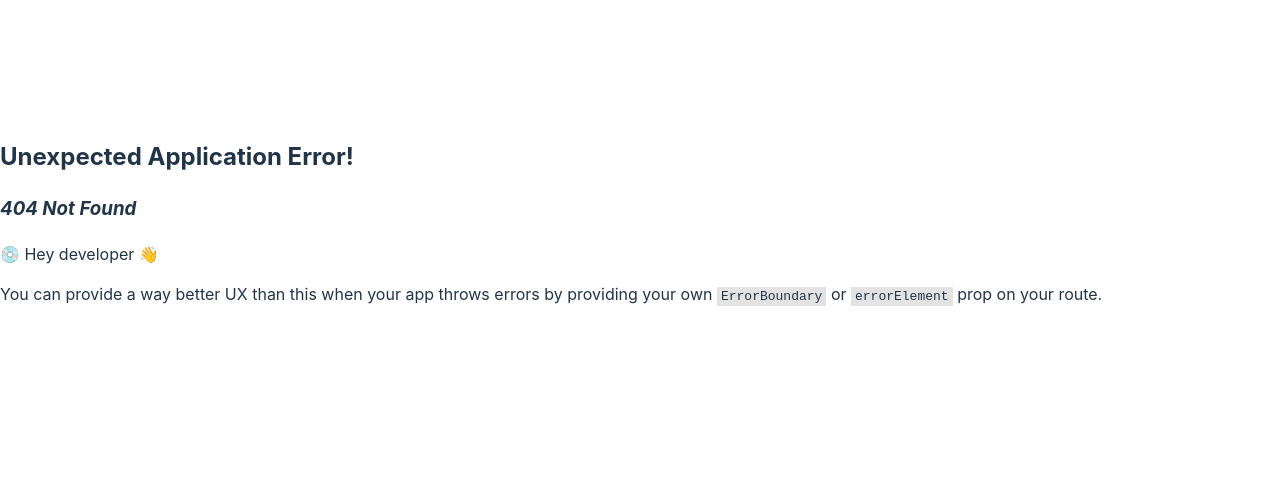
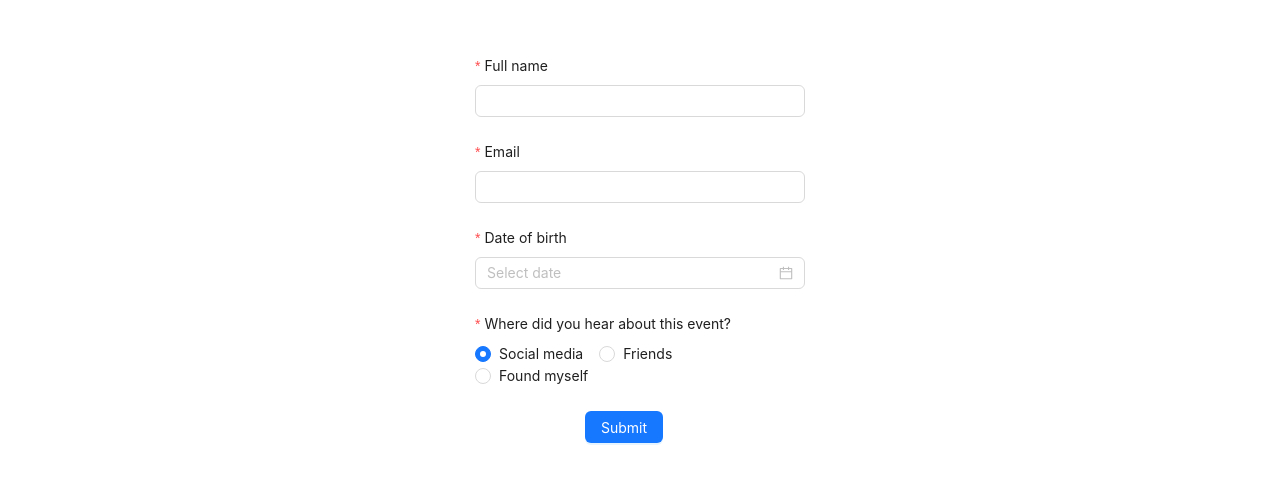
Before and after one commit to Vladimir-Maselskiy/event-app-front, a React (Vite) app: page /register/1 in a window 1280 px wide. Before the commit this address had no page. Shown: the part 179-662 px from the top of the page. Built offline with nearby package versions, Linux system fonts and the light colour scheme.

Commit message:
feat: validate form fields

```diff
--- a/package.json
+++ b/package.json
@@ -13,6 +13,7 @@
     "@ant-design/icons": "^5.3.7",
     "@types/styled-components": "^5.1.34",
     "antd": "^5.17.2",
+    "dayjs": "^1.11.11",
     "react": "^18.2.0",
     "react-dom": "^18.2.0",
     "react-router-dom": "^6.23.1",
--- a/src/App.tsx
+++ b/src/App.tsx
@@ -1,11 +1,13 @@
 import { useEffect, useState } from 'react';
 import { Flex, List, Card } from 'antd';
-import { CardContent } from './CardContent/CardContent';
+import { CardContent } from './components/CardContent/CardContent';
 import { IEvent } from './interfaces/interfaces';
 import { getEvents } from './utils/api';
 
 function App() {
   const [events, setEvents] = useState<IEvent[]>([]);
+
+  console.log('events', events);
 
   useEffect(() => {
     getEvents().then(res => {
--- a/src/CardContent/CardContent.tsx
+++ b/src/components/CardContent/CardContent.tsx
@@ -1,5 +1,5 @@
 import { Divider, Flex, Typography } from 'antd';
-import { IEvent } from '../interfaces/interfaces';
+import { IEvent } from '../../interfaces/interfaces';
 
 interface IProps {
   event: IEvent;
@@ -15,8 +15,8 @@ export const CardContent = ({ event }: IProps) => {
       <p>Organizer: {event.organizer}</p>
       <p>Date: {event.event_date}</p>
       <Flex justify="space-between">
-        <Link href={`/event/${event.id}`}>Register</Link>
-        <Link href={`/event/${event.id}`}>View</Link>
+        <Link href={`/register/${event.id}`}>Register</Link>
+        <Link href={`/view/${event.id}`}>View</Link>
       </Flex>
     </>
   );
--- /dev/null
+++ b/src/components/Register/Register.tsx
@@ -0,0 +1,119 @@
+import type { FormProps } from 'antd';
+import { Button, DatePicker, Flex, Form, Input, Radio } from 'antd';
+import dayjs from 'dayjs';
+
+type FieldType = {
+  username: string;
+  password: string;
+  source: string;
+};
+
+const onFinish: FormProps<FieldType>['onFinish'] = values => {
+  const { username, password, source, birthday } = values;
+  const date = dayjs(birthday).format('YYYY-MM-DD');
+  console.log('date', date);
+  console.log('Success:', values);
+};
+
+const onFinishFailed: FormProps<FieldType>['onFinishFailed'] = errorInfo => {
+  console.log('Failed:', errorInfo);
+};
+
+const dateFormat = 'YYYY-MM-DD';
+
+export const Register = () => {
+  return (
+    <Flex
+      justify="center"
+      align="center"
+      style={{ width: '100vw', height: '100vh', paddingTop: '40px' }}
+    >
+      <Form
+        name="basic"
+        labelCol={{ span: 8 }}
+        wrapperCol={{ span: 16 }}
+        style={{ maxWidth: 600 }}
+        initialValues={{ remember: true }}
+        onFinish={onFinish}
+        onFinishFailed={onFinishFailed}
+        autoComplete="off"
+        layout="vertical"
+      >
+        <Form.Item<FieldType>
+          label="Full name"
+          name="username"
+          rules={[
+            { required: true, message: 'Please input your fullname!' },
+            () => ({
+              validator(_, value) {
+                if (value === '') return Promise.resolve();
+                if (!value) return Promise.reject();
+                const fullname = value.split(' ');
+                if (fullname[0].trim() && fullname[1]?.trim()) {
+                } else {
+                  return Promise.reject(
+                    new Error('Please input your name and surname!')
+                  );
+                }
+                console.log('value', value);
+                return Promise.resolve();
+              },
+            }),
+          ]}
+        >
+          <Input style={{ width: '330px' }} />
+        </Form.Item>
+
+        <Form.Item<FieldType>
+          label="Email"
+          name="password"
+          rules={[
+            {
+              type: 'email',
+              message: 'The input is not valid E-mail!',
+            },
+            {
+              required: true,
+              message: 'Please input your E-mail!',
+            },
+          ]}
+        >
+          <Input style={{ width: '330px' }} />
+        </Form.Item>
+        <Form.Item
+          label="Date of birth"
+          name="birthday"
+          rules={[{ required: true, message: 'Please input your bithday!' }]}
+        >
+          <DatePicker
+            format={{
+              format: 'YYYY-MM-DD',
+              type: 'mask',
+            }}
+            maxDate={dayjs(new Date())}
+            style={{ width: '330px' }}
+          />
+        </Form.Item>
+        <Form.Item<FieldType>
+          label="Where did you hear about this event?"
+          name="source"
+          initialValue="social"
+          required
+          labelCol={{ span: 20 }}
+        >
+          <Radio.Group style={{ width: '330px' }}>
+            <Radio value="social"> Social media </Radio>
+            <Radio value="friends"> Friends </Radio>
+            <Radio value="myself"> Found myself </Radio>
+          </Radio.Group>
+        </Form.Item>
+
+        <Form.Item wrapperCol={{ offset: 8, span: 16 }}>
+          <Button type="primary" htmlType="submit">
+            Submit
+          </Button>
+        </Form.Item>
+      </Form>
+    </Flex>
+  );
+};
```
Also changed, not shown: src/main.tsx (+2 -13 lines), src/router.tsx (added, +14 -0 lines), 1 other file (tests, documents, lock files or other folders).
